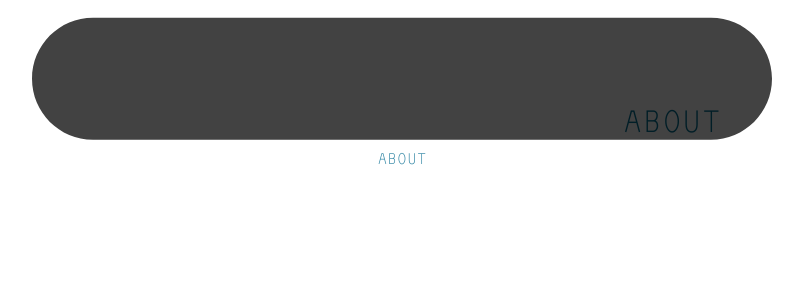
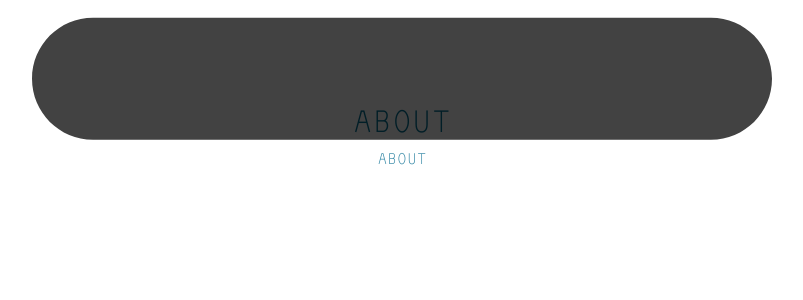
Before and after one commit to jwdomingo/jwdomingo.github.io, a Jekyll site: the page built from about.md, in a window 1280 px wide. Shown: the part 801-1101 px from the top of the page, without its empty margins (238-1041 px from the left). Built offline with Jekyll 4.4.1, drawn with Linux system fonts in a browser that asks for light colours.

Commit message:
Added max-widths to header and header container

```diff
--- a/_sass/_landing.sass
+++ b/_sass/_landing.sass
@@ -3,7 +3,7 @@
 ////////////
 header
   height: 100vh
-  width: 100vw
+  max-width: 100vw
   text-transform: uppercase
   text-align: center
   position: relative
@@ -34,10 +34,16 @@
 
   .container-header
     z-index: 0
-    width: 100%
-    position: absolute
+    max-width: 100vw
+    //height: 100vh
+    //width: 100%
+    position: fixed
     top: 50%
     left: 50%
+    //margin-left: -25%
+    //margin-top: -25%
+    //top: 50%
+    //left: 50%
     transform: translate(-50%, -50%)
 
   .container-title
```
